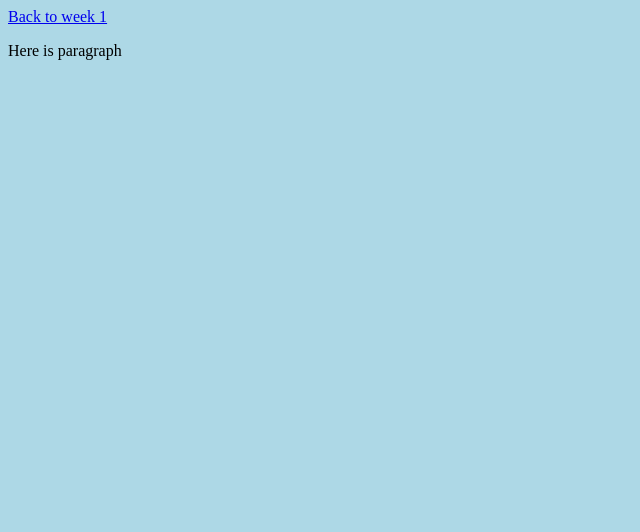
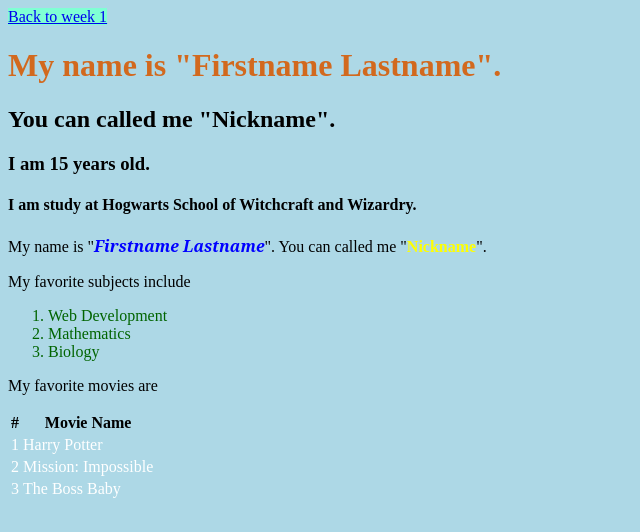
Before and after one commit to adsnlkr/SPK_WD_01, a plain HTML site: page week_01/wk01_ex08.html in a window 1280 px wide. Shown: the whole page, without its empty margins (0-640 px from the left). Drawn offline with Linux system fonts and the light colour scheme.

Commit message:
update
- link
- wk01 ex08

```diff
--- /dev/null
+++ b/week_01/css/style_w1_ex08.css
@@ -0,0 +1,28 @@
+body {
+    background-color: lightblue;
+}
+
+p a {
+    background-color: aquamarine;
+}
+
+h1 {
+    color: chocolate;
+}
+
+p em strong {
+    color: blue;
+    font-family: 'serif';
+}
+
+p strong{
+    color: yellow;
+}
+
+li {
+    color: darkgreen;
+}
+
+tr td {
+    color: white;
+}
--- a/week_01/wk01_ex08.html
+++ b/week_01/wk01_ex08.html
@@ -1,19 +1,53 @@
 <html>
-
     <head>
         <title>Web Development - Week 1 exercise 8</title>
-    <link rel="stylesheet" href="./css/style_w1_ex07.css"/>
+        <link rel="stylesheet" href="./css/style_w1_ex08.css"/>
     </head>
-
     <body>
+        <p><a href=".\wk01.html">Back to week 1</a></p>
+        <h1>My name is "Firstname Lastname".</h1>
+        <h2>You can called me "Nickname".</h2>
+        <h3>I am 15 years old.</h3>
+        <h4>I am study at Hogwarts School of Witchcraft and Wizardry.</h4>
         <p>
-        <a href=".\wk01.html">Back to week 1</a>
+            My name is "<em><strong>Firstname Lastname</strong></em>". You can called me "<strong>Nickname</strong>".
         </p>
 
         <p>
-        Here is paragraph
+            My favorite subjects include
+            <ol>
+                <li>
+                    Web Development
+                </li>
+                <li>
+                    Mathematics
+                </li>
+                <li>
+                    Biology
+                </li>
+            </ol>
+
         </p>
 
+        <p>My favorite movies are</p>
+
+        <table>
+            <tr>
+                <th>#</th>
+                <th>Movie Name</th>
+            </tr>
+            <tr>
+                <td>1</td>
+                <td>Harry Potter</td>
+            </tr>
+            <tr>
+                <td>2</td>
+                <td>Mission: Impossible</td>
+            </tr>
+            <tr>
+                <td>3</td>
+                <td>The Boss Baby</td>
+            </tr>
+        </table>
     </body>
-
 </html>
```
Also changed, not shown: week_01/wk01.html (+1 -1 lines). Lines whose indentation alone changed are shown as unchanged.
